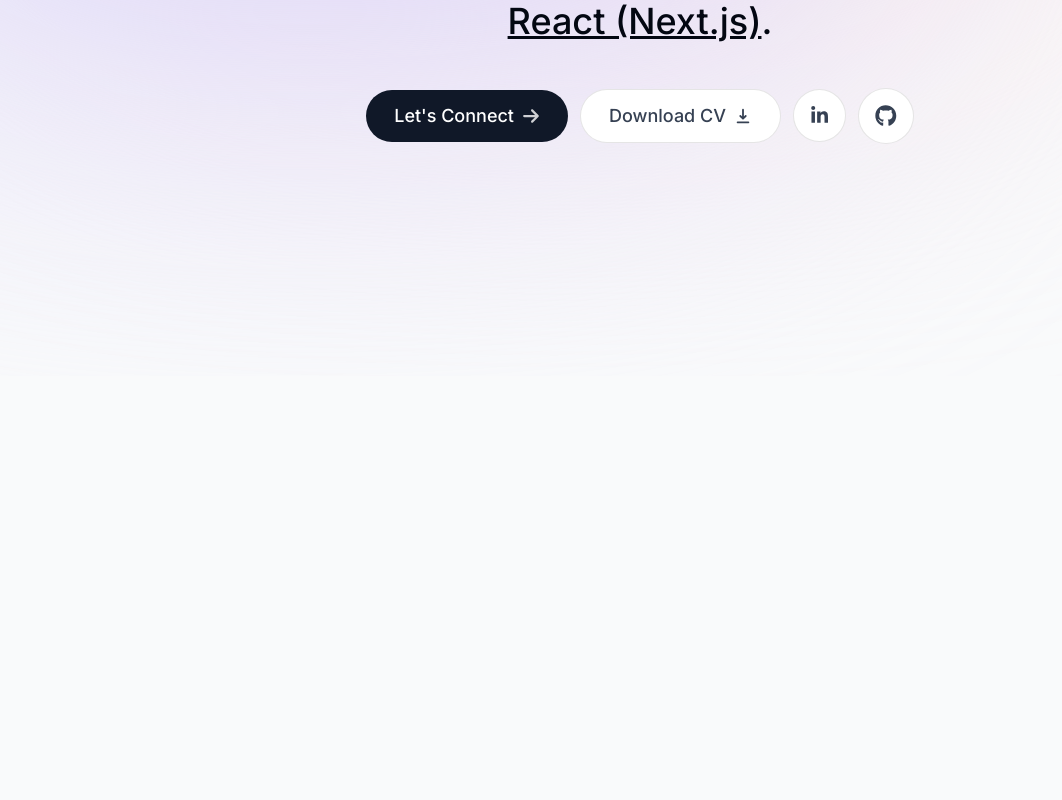
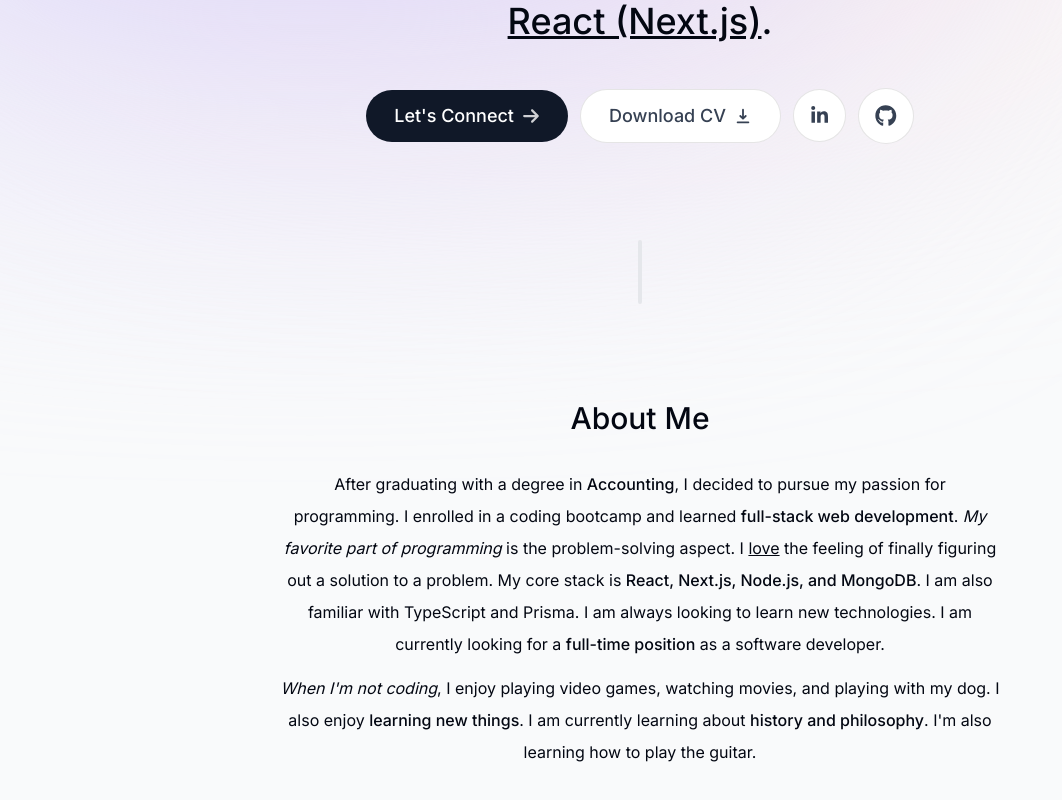
Before and after one commit to Parthtank21/portfolio, a Next.js app: page / in a window 1280 px wide. Shown: the part 424-1224 px from the top of the page, without its empty margins (0-1062 px from the left). Before the commit the page ends 800 px from the top, so only its background shows below. Built offline with nearby package versions, Linux system fonts and the light colour scheme.

Commit message:
FEAT: completed about section

```diff
--- a/src/app/page.tsx
+++ b/src/app/page.tsx
@@ -1,9 +1,13 @@
+import About from "@/components/about";
 import Intro from "@/components/intro";
+import SectionDivider from "@/components/section-divider";
 
 export default function Home() {
   return (
     <main className="flex flex-col items-center px-4">
       <Intro />
+      <SectionDivider />
+      <About />
     </main>
   );
 }
--- /dev/null
+++ b/src/components/about.tsx
@@ -0,0 +1,43 @@
+"use client";
+
+import React from "react";
+import SectionHeading from "./section-heading";
+import { motion } from "motion/react";
+
+export default function About() {
+  return (
+    <motion.section
+      className="mb-28 max-w-[45rem] text-center leading-8 sm:mb-40"
+      initial={{ opacity: 0, y: 100 }}
+      animate={{ opacity: 100, y: 0 }}
+      transition={{ delay: 0.175 }}
+    >
+      <SectionHeading>About Me</SectionHeading>
+      <p className="mb-3">
+        After graduating with a degree in{" "}
+        <span className="font-medium">Accounting</span>, I decided to pursue my
+        passion for programming. I enrolled in a coding bootcamp and learned{" "}
+        <span className="font-medium">full-stack web development</span>.{" "}
+        <span className="italic">My favorite part of programming</span> is the
+        problem-solving aspect. I <span className="underline">love</span> the
+        feeling of finally figuring out a solution to a problem. My core stack
+        is{" "}
+        <span className="font-medium">
+          React, Next.js, Node.js, and MongoDB
+        </span>
+        . I am also familiar with TypeScript and Prisma. I am always looking to
+        learn new technologies. I am currently looking for a{" "}
+        <span className="font-medium">full-time position</span> as a software
+        developer.
+      </p>
+      <p>
+        <span className="italic">When I'm not coding</span>, I enjoy playing
+        video games, watching movies, and playing with my dog. I also enjoy{" "}
+        <span className="font-medium">learning new things</span>. I am currently
+        learning about{" "}
+        <span className="font-medium">history and philosophy</span>. I'm also
+        learning how to play the guitar.
+      </p>
+    </motion.section>
+  );
+}
--- /dev/null
+++ b/src/components/section-divider.tsx
@@ -0,0 +1,17 @@
+"use client";
+
+import { motion } from "motion/react";
+import React from "react";
+
+export default function SectionDivider() {
+  return (
+    <motion.div
+      className="bg-gray-200 my-24 h-16 w-1 rounded-full hidden sm:block dark:bg-opacity-20"
+      initial={{ opacity: 0, y: 100 }}
+      animate={{ opacity: 1, y: 0 }}
+      transition={{
+        delay: 0.125,
+      }}
+    ></motion.div>
+  );
+}
--- /dev/null
+++ b/src/components/section-heading.tsx
@@ -0,0 +1,9 @@
+import React from "react";
+
+export default function SectionHeading({
+  children,
+}: {
+  children: React.ReactNode;
+}) {
+  return <h2 className="text-3xl font-medium capitalize mb-8">{children}</h2>;
+}
```
